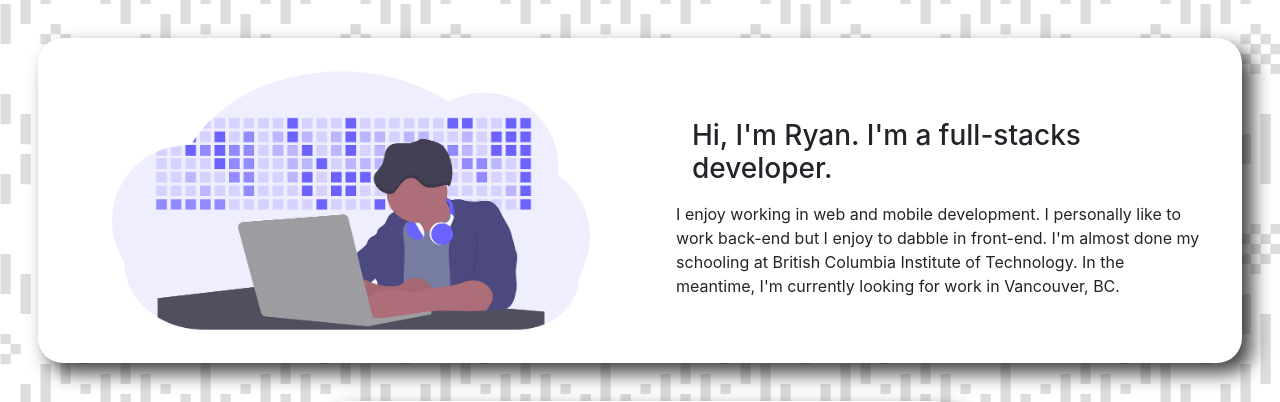
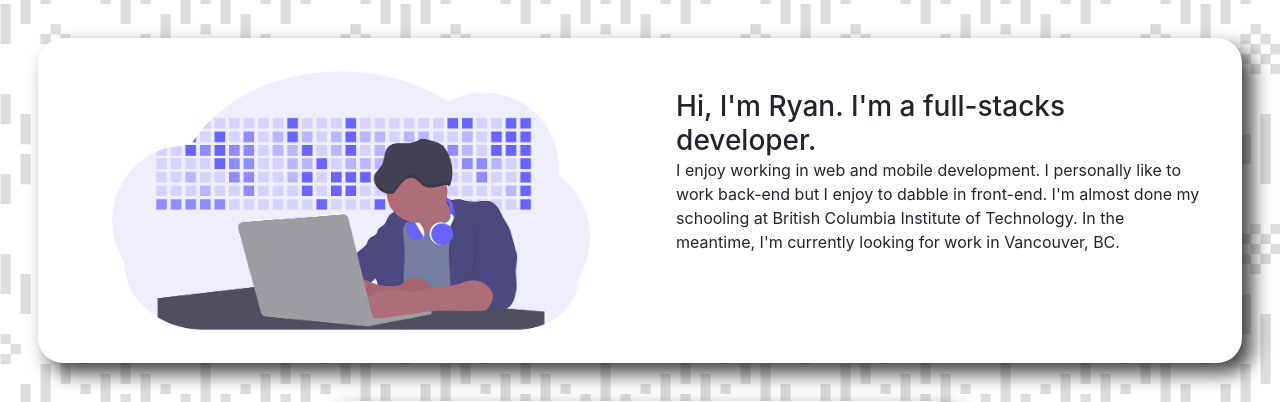
Before and after one commit to ryanj14/ryanj14.github.io, a PHP site: page / in a window 1280 px wide. Shown: the part 56-458 px from the top of the page. Run offline with PHP 8.4, Linux system fonts and the light colour scheme; some libraries are stand-ins or nearby versions.

Commit message:
Updated files

```diff
--- a/css/style.css
+++ b/css/style.css
@@ -34,7 +34,6 @@ li a:hover {
 
 .title img {
   padding-left: 2%;
-  height: 50%;
   width: 50%;
 }
 
@@ -46,7 +45,6 @@ li a:hover {
 }
 
 .title article {
-  display: flex;
   align-items: center;
   justify-content: center;
   margin: 3%;
@@ -58,6 +56,10 @@ li a:hover {
     width: 70%;
     margin: auto;
   }
+}
+
+.title article div h3 {
+  margin: 0;
 }
 
 @media (max-width: 768px) {
--- a/css/style.scss
+++ b/css/style.scss
@@ -33,7 +33,6 @@ li {
     display: flex;
     img {
         padding-left: 2%;
-        height: 50%;
         width:50%;
         @media (max-width: 768px) {
             width: 97%;
@@ -41,7 +40,6 @@ li {
         }
     }
     article {
-        display: flex;
         align-items: center;
         justify-content: center;
         margin: 3%;
@@ -49,6 +47,11 @@ li {
         @media (max-width: 768px) {
             width: 70%;
             margin: auto;
+        }
+        div {
+            h3 {
+                margin: 0;
+            }
         }
     }
     @media (max-width: 768px) {
--- a/index.html
+++ b/index.html
@@ -3,6 +3,7 @@
   <head>
     <meta charset="UTF-8">
     <title>Ryan Joseph</title>
+    <meta name="viewport" content="width=device-width, initial-scale=1.0">
     <!-- Bootstrap -->
     <link rel="stylesheet" href="https://stackpath.bootstrapcdn.com/bootstrap/4.2.1/css/bootstrap.min.css" integrity="sha384-GJzZqFGwb1QTTN6wy59ffF1BuGJpLSa9DkKMp0DgiMDm4iYMj70gZWKYbI706tWS" crossorigin="anonymous">
     <script
```
Also changed, not shown: css/style.min.css.
